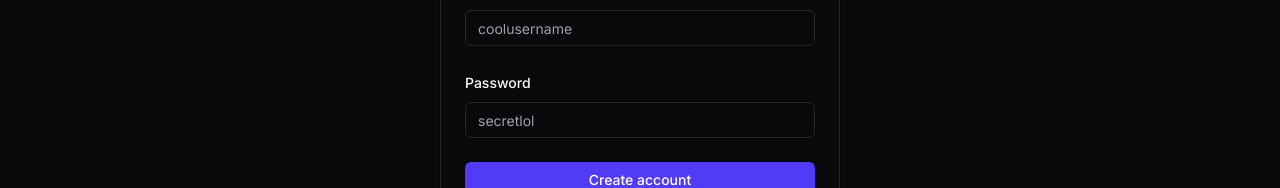
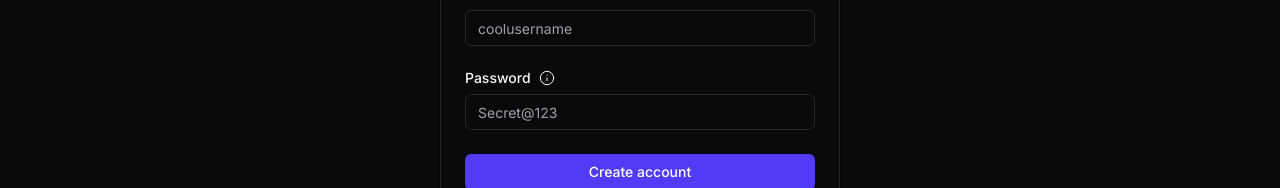
Before and after one commit to prime1999/timeloom, a Next.js app: page /signup in a window 1280 px wide. Shown: the part 355-543 px from the top of the page. Built offline with nearby package versions, Linux system fonts and the light colour scheme; no server answers.

Commit message:
fix: :bug: fix incorrect password message and add tooltip (hovercard) to show password requirements

```diff
--- a/app/signup/page.tsx
+++ b/app/signup/page.tsx
@@ -29,8 +29,13 @@
 	CardFooter,
 } from "@/components/ui/card";
 import { useToast } from "@/components/ui/use-toast";
+import {
+	HoverCard,
+	HoverCardContent,
+	HoverCardTrigger,
+} from "@/components/ui/hover-card";
 
-import { Loader2Icon } from "lucide-react";
+import { Loader2Icon, Info } from "lucide-react";
 
 const formSchema = z.object({
 	username: z
@@ -93,7 +98,7 @@
 			/^(?=.*[A-Z])(?=.*[a-z])(?=.*\d)(?=.*[!@#$%^&*()_+{}\[\]:;<>,.?~\\-]).{8,}$/,
 			{
 				message:
-					"Password must contain at least one uppercase letter, one lowercase letter, and one number",
+					"Password must contain at least one uppercase letter, one lowercase letter, one number and one special character",
 			}
 		)
 		.refine(
@@ -212,12 +217,34 @@
 									name="password"
 									render={({ field }) => (
 										<FormItem>
-											<FormLabel htmlFor="password">
+											<FormLabel
+												htmlFor="password"
+												className="flex items-center"
+											>
 												Password
+												<HoverCard>
+													<HoverCardTrigger>
+														<Info
+															className="inline-block ml-2"
+															size={16}
+															strokeWidth={1.5}
+														/>
+													</HoverCardTrigger>
+													<HoverCardContent
+														className="leading-snug"
+														data-side="top"
+													>
+														Password must contain at
+														least one uppercase
+														letter, one lowercase
+														letter, one number and
+														one special character.
+													</HoverCardContent>
+												</HoverCard>
 											</FormLabel>
 											<FormControl>
 												<Input
-													placeholder="secretlol"
+													placeholder="Secret@123"
 													{...field}
 													type="password"
 													id="password"
--- /dev/null
+++ b/components/ui/hover-card.tsx
@@ -0,0 +1,29 @@
+"use client"
+
+import * as React from "react"
+import * as HoverCardPrimitive from "@radix-ui/react-hover-card"
+
+import { cn } from "@/lib/utils"
+
+const HoverCard = HoverCardPrimitive.Root
+
+const HoverCardTrigger = HoverCardPrimitive.Trigger
+
+const HoverCardContent = React.forwardRef<
+  React.ElementRef<typeof HoverCardPrimitive.Content>,
+  React.ComponentPropsWithoutRef<typeof HoverCardPrimitive.Content>
+>(({ className, align = "center", sideOffset = 4, ...props }, ref) => (
+  <HoverCardPrimitive.Content
+    ref={ref}
+    align={align}
+    sideOffset={sideOffset}
+    className={cn(
+      "z-50 w-64 rounded-md border bg-popover p-4 text-popover-foreground shadow-md outline-none data-[state=open]:animate-in data-[state=closed]:animate-out data-[state=closed]:fade-out-0 data-[state=open]:fade-in-0 data-[state=closed]:zoom-out-95 data-[state=open]:zoom-in-95 data-[side=bottom]:slide-in-from-top-2 data-[side=left]:slide-in-from-right-2 data-[side=right]:slide-in-from-left-2 data-[side=top]:slide-in-from-bottom-2",
+      className
+    )}
+    {...props}
+  />
+))
+HoverCardContent.displayName = HoverCardPrimitive.Content.displayName
+
+export { HoverCard, HoverCardTrigger, HoverCardContent }
--- a/package.json
+++ b/package.json
@@ -10,6 +10,7 @@
   },
   "dependencies": {
     "@hookform/resolvers": "^3.3.1",
+    "@radix-ui/react-hover-card": "^1.0.7",
     "@radix-ui/react-label": "^2.0.2",
     "@radix-ui/react-navigation-menu": "^1.1.3",
     "@radix-ui/react-slot": "^1.0.2",
```
Also changed, not shown: 1 other file (tests, documents, lock files or other folders).
